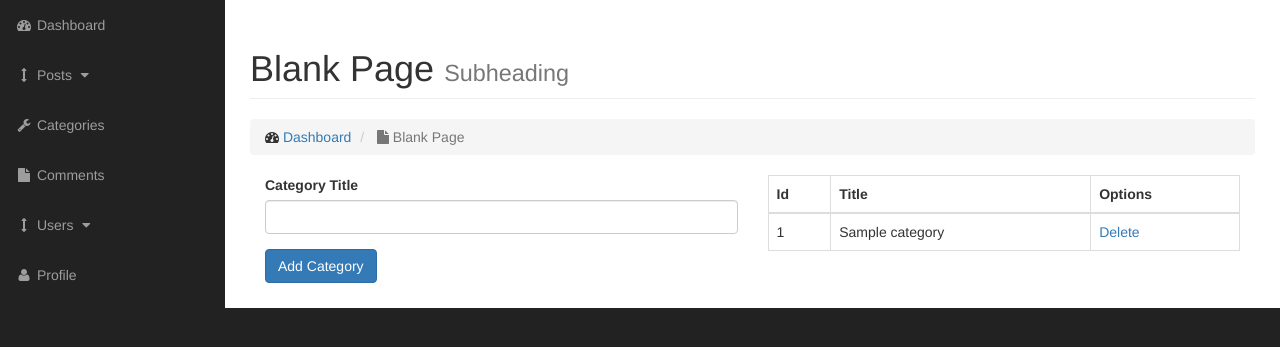
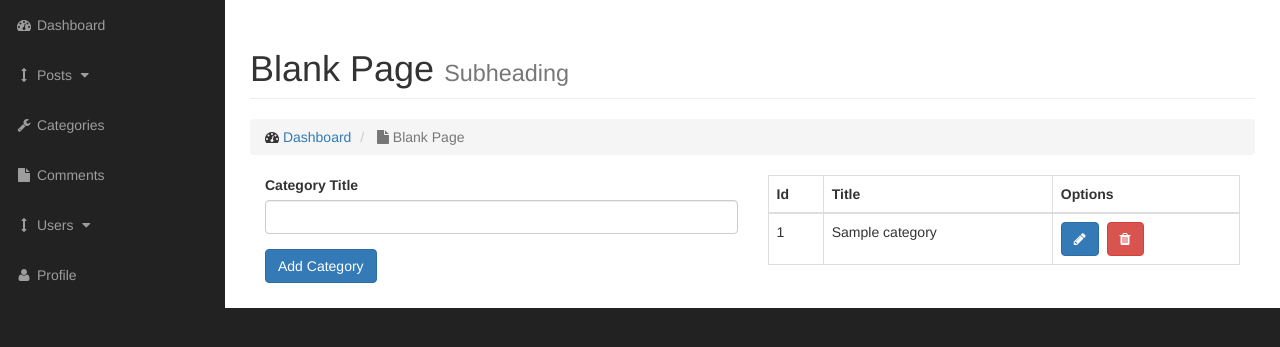
Before and after one commit to chad1791/project_cms, a PHP site: page /admin/categories.php in a window 1280 px wide. Shown: the part 51-398 px from the top of the page. Run offline with PHP 8.4, Linux system fonts and the light colour scheme; tables that the repository leaves empty or names only in its code hold one stand-in row (values such as "Sample post").

Commit message:
Implemented font awesome icons for edit and delete features in categories table.. added edit feature link

```diff
--- a/admin/categories.php
+++ b/admin/categories.php
@@ -75,7 +75,19 @@
 
                                         if($result){
                                             while($row=mysqli_fetch_assoc($result)){
-                                                echo "<tr><td>{$row['category_id']}</td><td>{$row['title']}</td><td><a href='categories.php?delete={$row['category_id']}'>Delete</a></td></tr>";
+                                                echo "<tr>".
+                                                        "<td>{$row['category_id']}</td>".
+                                                        "<td>{$row['title']}</td>".
+                                                        "<td>".
+                                                            "<a href='categories.php?edit={$row['category_id']}'>".
+                                                                "<button class='btn btn-primary'><i class='fa fa-pencil'></i></button>".
+                                                            "</a>".
+                                                            "&nbsp;&nbsp;".
+                                                            "<a href='categories.php?delete={$row['category_id']}'>".
+                                                                "<button class='btn btn-danger'><i class='fa fa-trash'></i></button>".
+                                                            "</a>".
+                                                        "</td>".
+                                                      "</tr>";
                                             }
                                         }
                                     ?>
```
